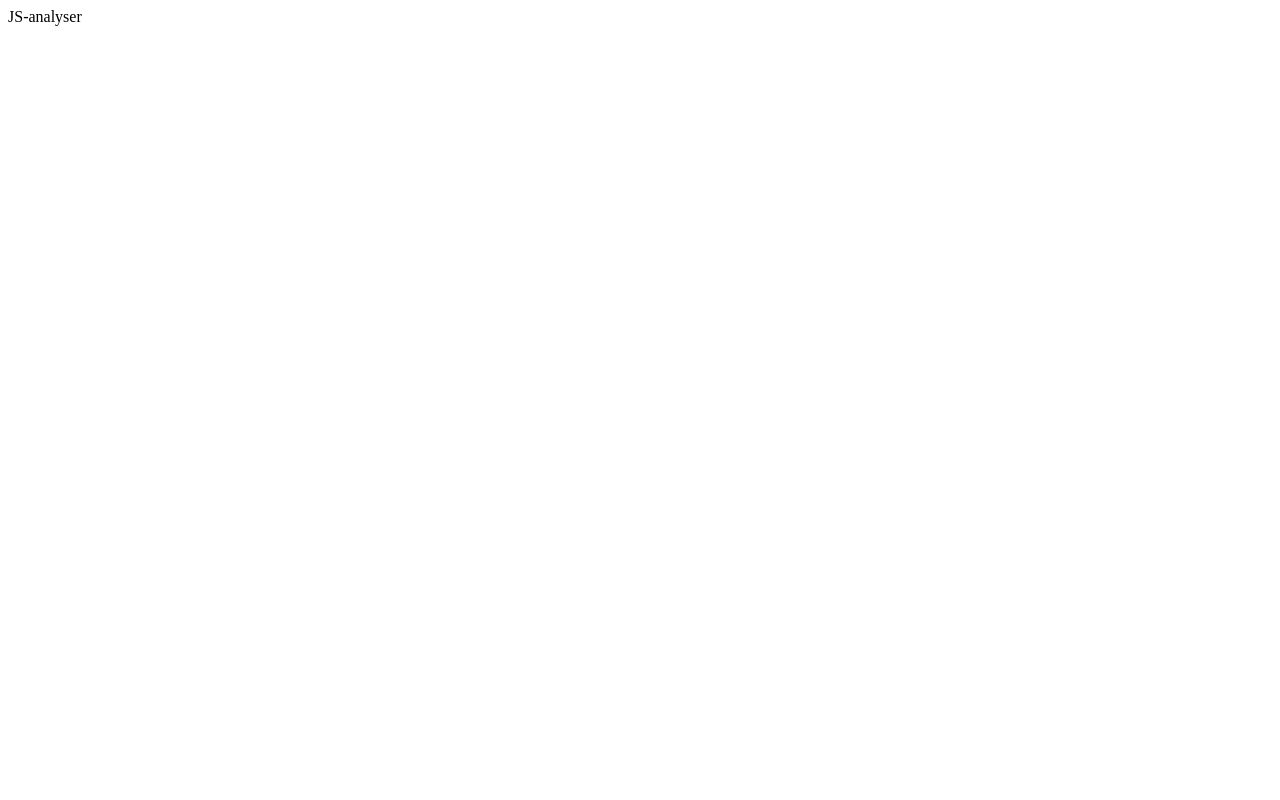
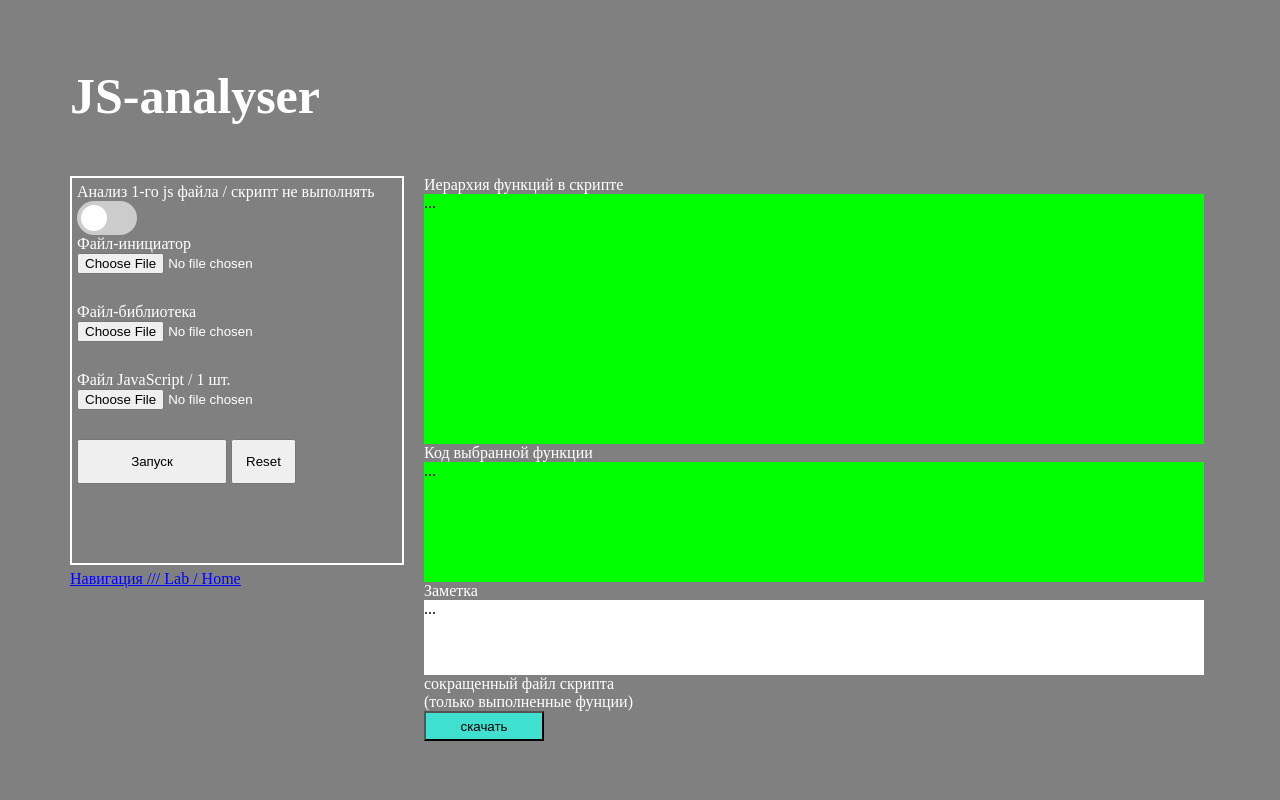
Before and after one commit to dzianis-bocharov/dzn-bch-personal-website, a PHP site: page /lab/JS-analyser/JS-analyser.html in a window 1280 px wide. Before the commit the page is almost empty. Run offline with PHP 8.4, Linux system fonts and the light colour scheme; some libraries are stand-ins or nearby versions.

Commit message:
minor changes

```diff
--- a/lab/Issue-6898/MyRadarChart1.js
+++ b/lab/Issue-6898/MyRadarChart1.js
@@ -1,7 +1,7 @@
 var marksCanvas = document.getElementById("canvas1");
 
 var marksData = {
-  labels: ["English", "Maths", "Physics"],
+  labels: ["Math", "Art", "Sciense"],
   datasets: [{
     label: "Student A",
     backgroundColor: "rgba(200,0,0,0.2)",
--- a/lab/JS-analyser/JS-analyser.html
+++ b/lab/JS-analyser/JS-analyser.html
@@ -1 +1,61 @@
-JS-analyser
+<!DOCTYPE html>
+<html>
+    <head>
+        <meta content="width=device-width, initial-scale=1" name="viewport">
+        <meta charset='utf-8'>
+        <link rel='stylesheet' href='reset.css'>
+        <link rel='stylesheet' href='style.css'>
+        <link rel='shortcut icon' type='image/ico' href='favicon-lab.ico'>
+        <script type='text/javascript' src='jquery.js'></script>
+    </head>
+    <body>
+        <div id='mainContainer'>
+            <h1>JS-analyser</h1>
+            <br>
+            <div id='controls'>
+                <div id='ctrlWhiteFrame'>
+                    Анализ 1-го js файла / скрипт не выполнять
+                    <br>
+                    <label class='switch'>
+                        <input id='test1' type='checkbox'>
+                        <span id='slider'>
+                        <span id='circle'></span>
+                        </span>
+                    </label>
+                    <br>
+                    <label>Файл-инициатор</label>
+                    <br>
+                    <input type="file">
+                    <br>
+                    <label>Файл-библиотека</label>
+                    <br>
+                    <input type="file">
+                    <br>
+                    <label>Файл JavaScript / 1 шт.</label>
+                    <br>
+                    <input type="file">
+                    <br>
+                    <button id='launch'>Запуск</button>
+                    <button id='reset'>Reset</button>
+                    <br>
+                </div>
+                <a id='a1' href='../MainPage.php'>Навигация /// Lab / Home</a>
+            </div>
+            <div id='result'>
+                Иерархия функций в скрипте
+                <div id='ierarchyScheme'>...</div>
+                Код выбранной функции
+                <div id='codeOfFunction'>...</div>
+                Заметка
+                <div id='note'>...</div>
+
+                сокращенный файл скрипта
+                <br>
+                (только выполненные фунции)
+                <br>
+                <button id='btnDownload'>скачать</button>
+                <br>
+            </div>
+        </div>
+    <body>
+</html>
--- /dev/null
+++ b/lab/JS-analyser/style.css
@@ -0,0 +1,120 @@
+body {
+    background-color: grey;
+    color: white;
+}
+div#mainContainer {
+    width: 1140px;
+    margin-left: auto;
+    margin-right: auto;
+    padding-top: 25px;
+    font-size: 16px;
+    /* border: 2px solid white; */
+}
+h1 {
+    font-size: 50px;
+}
+div#controls {
+  float: left;
+  margin-right: 10px;
+}
+div#ctrlWhiteFrame {
+  padding: 5px;
+  width: 320px;
+  height: 375px;
+  border: 2px white solid;
+  padding: 5px;
+  margin-right: 10px;
+  margin-bottom: 5px;
+}
+div#jsFilesUpload {
+  width: 315px;
+  margin-top: 10px;
+  border: 2px white solid;
+}
+div#result {
+  width: 600px;
+  float: left;
+}
+.switch {
+    position: relative;
+    display: inline-block;
+    width: 60px;
+    height: 34px;
+  }
+  #test1 {
+    opacity: 0;
+    width: 0;
+    height: 0;
+  }
+  #slider {
+    position: absolute;
+    cursor: pointer;
+    top: 0;
+    left: 0;
+    right: 0;
+    bottom: 0;
+    background-color: #ccc;
+    transition: .4s;
+  }
+  #circle {
+    position: absolute;
+    height: 26px;
+    width: 26px;
+    left: 4px;
+    bottom: 4px;
+    background-color: white;
+    transition: .4s;
+  }
+  input:checked + #slider {
+    background-color: #2196F3;
+  }
+ input:checked + span #circle {
+    left: 30px;
+  }
+  #slider {
+    border-radius: 34px;
+  }
+  #circle {
+    border-radius: 50%;
+  }
+body {
+  background: grey;
+}
+button#btnDownload {
+  width: 120px;
+  height: 30px;
+  background-color: turquoise;
+}
+button#launch {
+    width: 150px;
+    height: 45px;
+}
+button#reset {
+    width: 65px;
+    height: 45px;
+}
+input[type=file] {
+    height: 50px;
+}
+div#ierarchyScheme {
+    background-color: lime;
+    height: 250px;
+    width: 780px;
+    color: black;
+}
+div#codeOfFunction {
+  background-color: lime;
+  height: 120px;
+  width: 780px;
+  color: black;
+}
+div#note {
+  background-color: white;
+  height: 75px;
+  width: 780px;
+  color: black;
+}
+a {
+    color: blue;
+    font-size: 16px;
+}
```
Also changed, not shown: lab/MainPage.php (+17 -1 lines), lab/Issue-6898/chartjs/chart6898.js.
